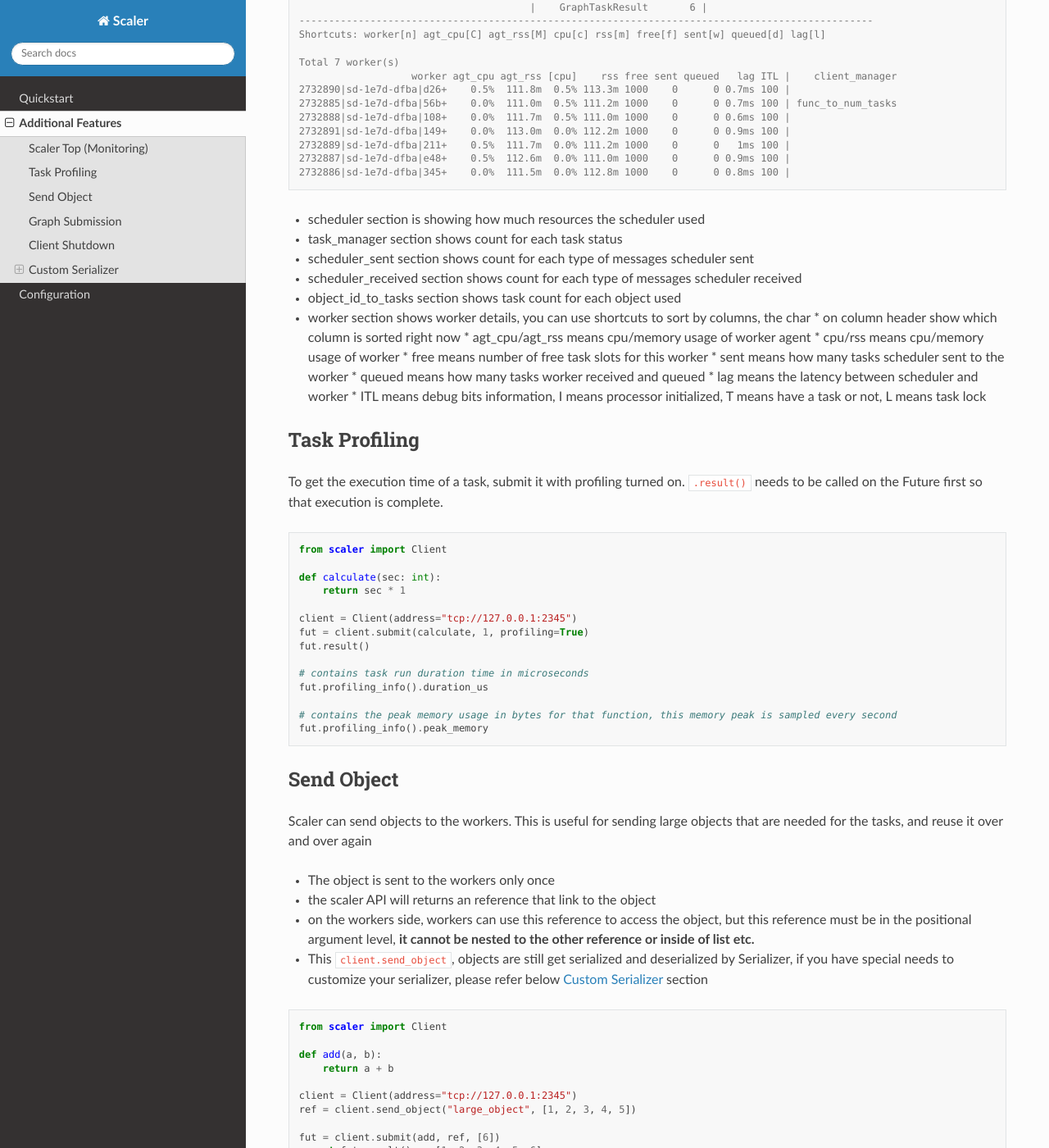
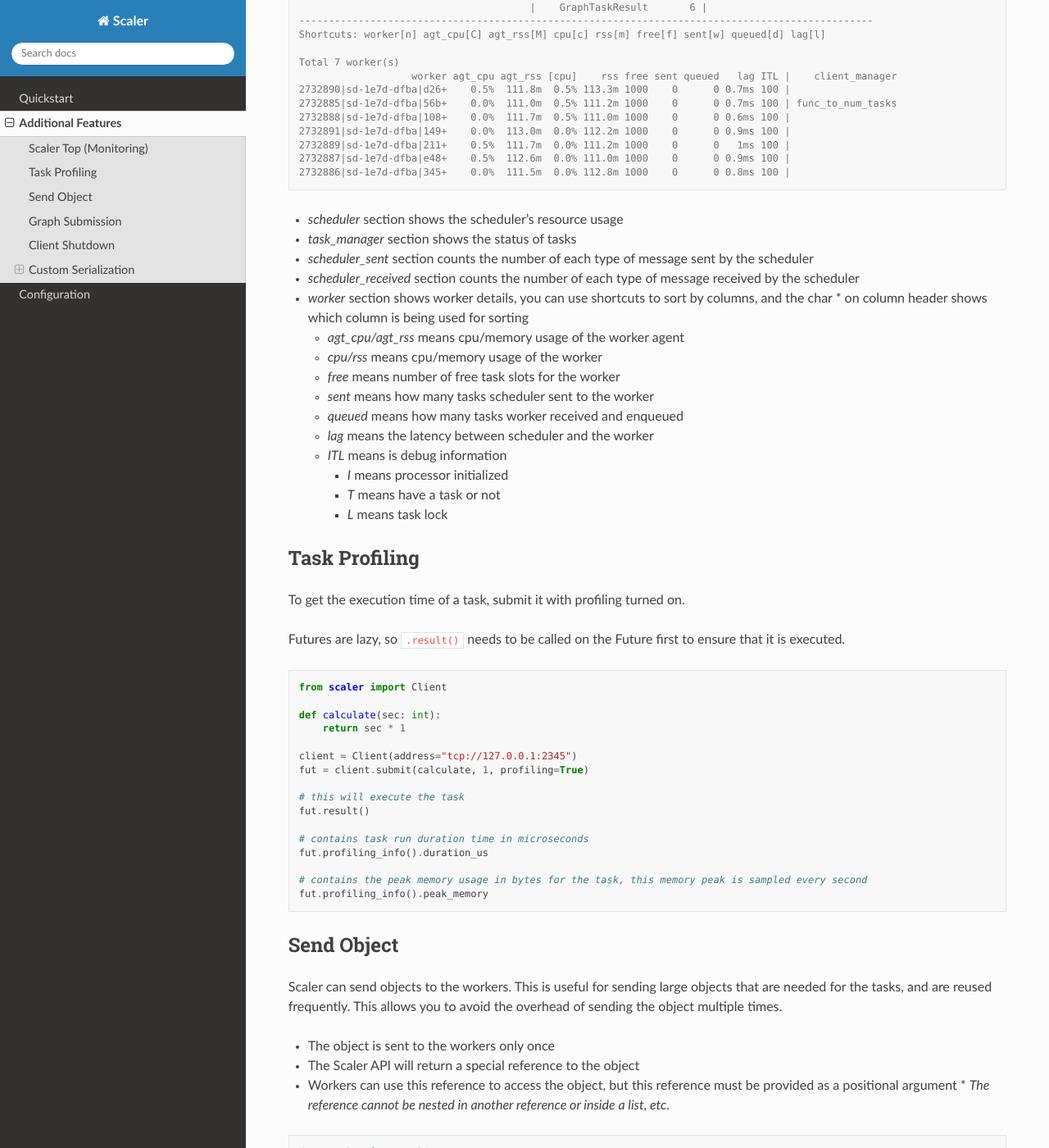
Before and after one commit to Citi/scaler, a Sphinx documentation site: the page built from docs/source/tutorials/features.rst, in a window 1280 px wide and 1400 px high, scrolled down 631 px. Shown: the whole window at 82% size. Built offline with Sphinx 7.4.7 and the Read the Docs theme 3.1.0, drawn with Linux system fonts in a browser that asks for light colours; the version number could not be read and is left out; some of the changed text lies outside the part shown.

Commit message:
clean up docs

```diff
--- a/docs/source/tutorials/features.rst
+++ b/docs/source/tutorials/features.rst
@@ -1,19 +1,19 @@
 Additional Features
 ===================
 
-These features are not needed for standard usage, but are helpful for monitoring and other use cases.
+Scaler comes with a number of additional features that can be used to monitor and profile tasks, and customize behavior.
 
 Scaler Top (Monitoring)
 -----------------------
 
-The scheduler has an address that can be monitored with an ipc connection. The exact address will be in the logs
-when the scheduler is spun up. Connect to it with the `scaler_top` CLI command.
+Top is a monitoring tool that allows you to see the status of the Scaler.
+The scheduler prints an address to the logs on startup that can be used to connect to it with the `scaler_top` CLI command:
 
 .. code:: bash
 
     scaler_top ipc:///tmp/0.0.0.0_8516_monitor
 
-Which will show something similar to top command, but it's for getting status of the scaled system:
+Which will show an interface similar to the standard Linux `top` command:
 
 .. code:: console
 
@@ -42,26 +42,31 @@
    2732886|sd-1e7d-dfba|345+    0.0%  111.5m  0.0% 112.8m 1000    0      0 0.8ms 100 |
 
 
-* scheduler section is showing how much resources the scheduler used
-* task_manager section shows count for each task status
-* scheduler_sent section shows count for each type of messages scheduler sent
-* scheduler_received section shows count for each type of messages scheduler received
-* object_id_to_tasks section shows task count for each object used
-* worker section shows worker details, you can use shortcuts to sort by columns, the char * on column header show which
-  column is sorted right now
-  * agt_cpu/agt_rss means cpu/memory usage of worker agent
-  * cpu/rss means cpu/memory usage of worker
-  * free means number of free task slots for this worker
-  * sent means how many tasks scheduler sent to the worker
-  * queued means how many tasks worker received and queued
-  * lag means the latency between scheduler and worker
-  * ITL means debug bits information, I means processor initialized, T means have a task or not, L means task lock
+* `scheduler` section shows the scheduler's resource usage
+* `task_manager` section shows the status of tasks
+* `scheduler_sent` section counts the number of each type of message sent by the scheduler
+* `scheduler_received` section counts the number of each type of message received by the scheduler
+* `worker` section shows worker details, you can use shortcuts to sort by columns, and the char * on column header shows which column is being used for sorting
+
+  * `agt_cpu/agt_rss` means cpu/memory usage of the worker agent
+  * `cpu/rss` means cpu/memory usage of the worker
+  * `free` means number of free task slots for the worker
+  * `sent` means how many tasks scheduler sent to the worker
+  * `queued` means how many tasks worker received and enqueued
+  * `lag` means the latency between scheduler and the worker
+  * `ITL` means is debug information
+
+    * `I` means processor initialized
+    * `T` means have a task or not
+    * `L` means task lock
 
 
 Task Profiling
 --------------
 
-To get the execution time of a task, submit it with profiling turned on. ``.result()`` needs to be called on the Future first so that execution is complete.
+To get the execution time of a task, submit it with profiling turned on.
+
+Futures are lazy, so ``.result()`` needs to be called on the Future first to ensure that it is executed.
 
 .. code:: python
 
@@ -72,27 +77,26 @@
 
     client = Client(address="tcp://127.0.0.1:2345")
     fut = client.submit(calculate, 1, profiling=True)
+
+    # this will execute the task
     fut.result()
 
     # contains task run duration time in microseconds
     fut.profiling_info().duration_us
 
-    # contains the peak memory usage in bytes for that function, this memory peak is sampled every second
+    # contains the peak memory usage in bytes for the task, this memory peak is sampled every second
     fut.profiling_info().peak_memory
 
 
 Send Object
 -----------
 
-Scaler can send objects to the workers. This is useful for sending large objects that are needed for the tasks, and
-reuse it over and over again
+Scaler can send objects to the workers. This is useful for sending large objects that are needed for the tasks, and are reused frequently. This allows you to avoid the overhead of sending the object multiple times.
 
-- The object is sent to the workers only once
-- the scaler API will returns an reference that link to the object
-- on the workers side, workers can use this reference to access the object, but this reference must be in the
-  positional argument level, **it cannot be nested to the other reference or inside of list etc.**
-- This ``client.send_object``, objects are still get serialized and deserialized by Serializer, if you have special
-  needs to customize your serializer, please refer below :ref:`Custom Serializer` section
+* The object is sent to the workers only once
+* The Scaler API will return a special reference to the object
+* Workers can use this reference to access the object, but this reference must be provided as a positional argument
+  * `The reference cannot be nested in another reference or inside a list, etc.`
 
 .. code:: python
 
@@ -107,14 +111,14 @@
     fut = client.submit(add, ref, [6])
     assert fut.result() == [1, 2, 3, 4, 5, 6]
 
-    # this will not work, scaler doesn't do deep resolving
+    # this will not work, scaler doesn't do deep resolving of references
     # fut = client.submit(add, [ref], [6])
 
 
 Graph Submission
 ----------------
 
-For tasks that are dependent on the output of other tasks, they can all be submitted together as a graph. Scaler will handle executing the dependencies in the right order.
+Some tasks are complex and depend on the output of other tasks. Scaler supports submitting tasks as a graph and will handle executing the dependencies in the correct order and communicating between tasks.
 
 .. code:: python
 
@@ -129,15 +133,22 @@
     def minus(a, b):
         return a - b
 
+    # graph tasks are specified as a dictionary of edges
     graph = {
         "a": 2,
         "b": 2,
+
+        # this means that c depends on a,
+        # and the function `inc` will be called with the result of `a`
         "c": (inc, "a"),  # c = a + 1 = 2 + 1 = 3
         "d": (add, "a", "b"),  # d = a + b = 2 + 2 = 4
         "e": (minus, "d", "c")  # e = d - c = 4 - 3 = 1
     }
 
     client = Client(address="tcp://127.0.0.1:2345")
+
+    # submit the task and specify the the tasks that you want the result of
+    # in this case just `e`, but it may be multiple tasks
     futures = client.submit_graph(graph, keys=["e"])
 
     print(futures[0].result())
@@ -146,27 +157,30 @@
 Client Shutdown
 ---------------
 
-By default, the Scheduler is running in protected mode.  For more information, check the :ref:`protected <protected>` section. If the Scheduler is not in protected mode, the Client can shutdown the Cluster by calling ``client.shutdown()``. This needs to be specifically enabled when spinning up the Scheduler.
+By default, the Scheduler runs in protected mode. For more information, see the :ref:`protected <protected>` section.
+
+If the Scheduler is not in protected mode, the Client can shutdown the Cluster by calling ``Client.shutdown()``.
 
 .. code:: python
 
     from scaler import Client
 
     client = Client(address="tcp://127.0.0.1:2345")
+
+    # shuts down the scheduler and all workers
+    # assuming that the scheduler is not in 'protected' mode
+    # otherwise does nothing
     client.shutdown()
 
-Custom Serializer
------------------
-Scaler uses cloudpickle by default for serialization. You can use a custom serializer by passing it to the Client.
+Custom Serialization
+--------------------
 
-The serializer API has only two methods: ``serialize`` and ``deserialize``, and these are responsible for
+Scaler uses ``cloudpickle`` by default for serialization. You can use a custom serializer by passing it to the Client.
 
-- function
-- function arguments
-- function results
+The serializer API has only two methods: ``serialize`` and ``deserialize``, and these are responsible for serializing and deserializing functions, function arguments, and function results.
 
-
-**All libraries used for serialization must be installed on workers.**
+.. note::
+    All libraries used for serialization must be installed on workers.
 
 
 .. py:function:: serialize(obj: Any) -> bytes
@@ -174,8 +188,7 @@
    :param obj: the object to be serialized, can be function object, argument object, or function result object
    :return: serialized bytes of the object
 
-Serialize the object to bytes, this serialization method is called for function object and EACH argument
-object and function result object, for example:
+Serialize the object to bytes. This serialization method is called for the function object each argument, and function's result, for example:
 
 
 .. code:: python
@@ -186,9 +199,14 @@
     client.submit(add, 1, 2)
 
 
-``serialize`` will initially be called three times: once for ``add``, once for ``1``, and once for ``2``.
-The result of the ``a+b`` calculation will then be serialized and sent back to the client.
-The client will ``deserialize`` the result.
+``serialize`` will be called four times:
+
+* Once for the ``add`` function
+* Once for the argument ``1``
+* Once for ``2``
+* Once for the result of the task
+
+The client will then ``deserialize`` the result.
 
 
 .. py:function:: deserialize(payload: bytes) -> Any
@@ -196,16 +214,13 @@
    :param payload: the serialized bytes of the object, can be function object, argument object, or function result object
    :return: any deserialized object
 
-Deserialize the bytes to the original object, this de-serialize method is used to deserialize the function
-object bytes and EACH serialized argument and serialized function result.
+Deserialize the bytes into the original object, this deserialize method is used to deserialize the function and each argument as received by the workers, and the result of the task as received by the client.
 
+Below is an example implementation of a custom serializer that uses a different serialization/deserialization method for different types of objects. It uses a simple tagging system to indicate the type of object being serialized/deserialized.
 
-Below is an example implementation of customized serializer that deal with different types, but as you introduce
-different types, you may need an enum in front of serialized bytes to indicate how to deserialize on other ends, for
-example
-
-- following example will serialize and deserialize the pd.DataFrame and Integer specially (not use cloudpickle)
-- all other objects will be serialized by cloudpickle still
+* Dataframes are serialized into the parquet format
+* Integers are serialized as 4-byte integers
+* All other objects are serialized using cloudpickle
 
 
 .. code:: python
@@ -246,11 +261,13 @@
             obj_type = ObjType(payload[0])
             payload = payload[1:]
 
-            if obj_type == ObjType.DataFrame:
-                buf = BytesIO(payload)
-                return pd.read_parquet(buf)
+            match obj_type:
+                case ObjType.DataFrame:
+                    buf = BytesIO(payload)
+                    return pd.read_parquet(buf)
 
-            if obj_type == ObjType.Integer:
-                return struct.unpack("I", payload)[0]
+                case ObjType.Integer:
+                    return struct.unpack("I", payload)[0]
 
-            return cloudpickle.loads(payload)
+                case _:
+                    return cloudpickle.loads(payload)
```
Also changed, not shown: docs/source/tutorials/configuration.rst (+10 -8 lines), docs/source/tutorials/quickstart.rst (+14 -21 lines).
